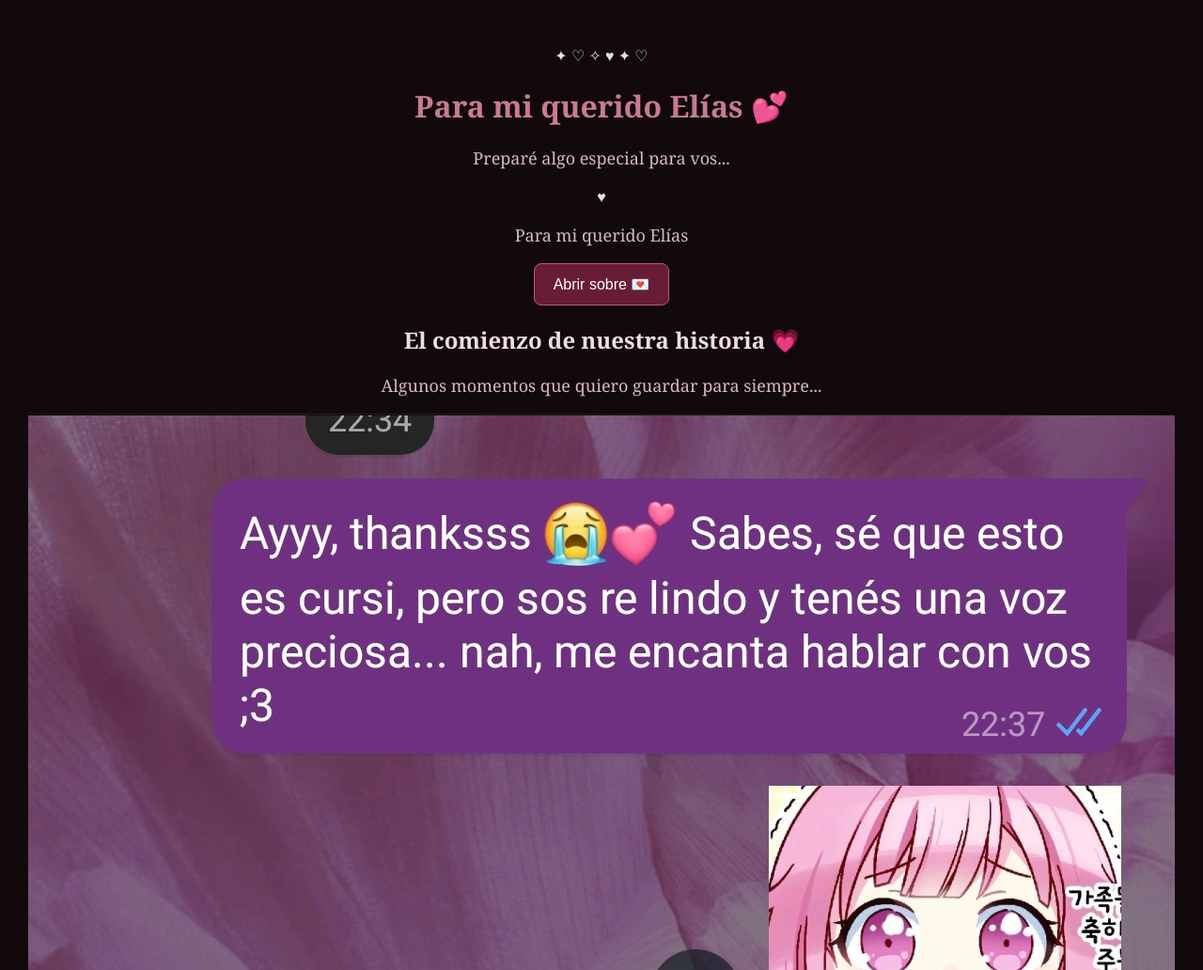
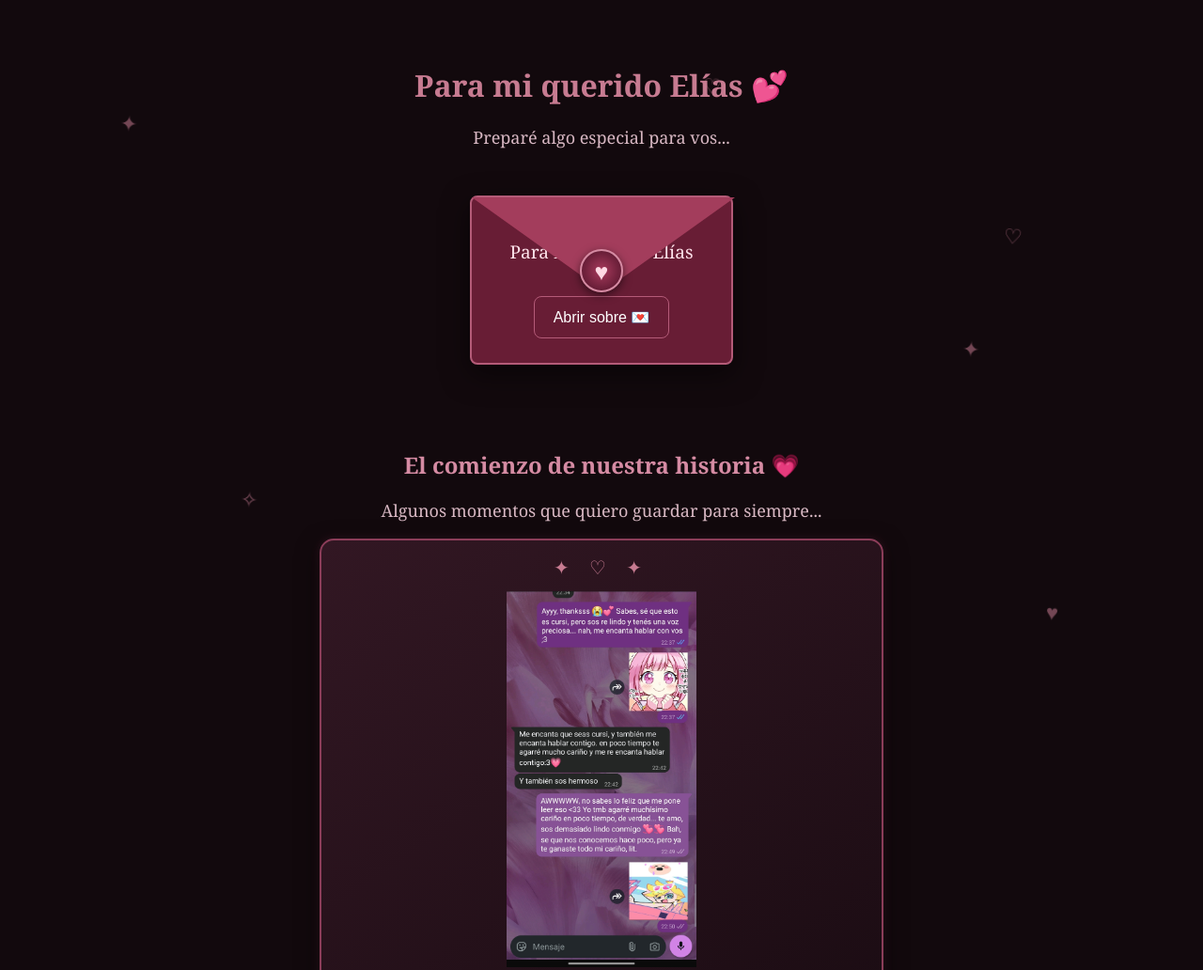
Before and after one commit to amber534/carta-para-elias, a plain HTML site: page index.html in a window 1280 px wide. Shown: the top 1032 px of the page at 94% size. Drawn offline with Linux system fonts and the light colour scheme.

Commit message:
Update styles for carta, galeria, and foto elements
Refactor styles for carta and galeria sections, add new foto styles, and implement animations.

```diff
--- a/style.css
+++ b/style.css
@@ -1,3 +1,4 @@
+
 body {
     background-color: #12090d;
     color: #f2dce3;
@@ -20,6 +21,13 @@ button {
     background-color: #681d35;
     color: white;
     border: 1px solid #b45b78;
+    padding: 12px 20px;
+    border-radius: 8px;
+    font-size: 16px;
+    cursor: pointer;
+}
+
+/* Carta */
 
 #carta {
     background-color: #24131b;
@@ -50,31 +58,78 @@ button {
         opacity: 1;
         transform: translateY(0);
     }
-}padding: 12px 20px;
-    border-radius: 8px;
-    font-size: 16px;
-    cursor: pointer;
-}
-#carta {
-    background-color: #24131b;
-    border: 1px solid #8b3d59;
-    border-radius: 12px;
-    padding: 25px;
-    margin: 30px auto;
-    max-width: 500px;
-    line-height: 1.8;
-    animation: aparecer 1s ease;
 }
 
-#carta h2 {
+/* Galería */
+
+.galeria {
+    max-width: 600px;
+    margin: 50px auto;
+    padding: 20px;
+}
+
+.galeria h2 {
     color: #d58ba3;
 }
 
-.oculta {
-    display: none;
+.fotos {
+    display: flex;
+    flex-direction: column;
+    gap: 25px;
 }
 
-@keyframes aparecer {
+.foto {
+    position: relative;
+    overflow: hidden;
+    background: linear-gradient(145deg, #321723, #1b0c13);
+    border: 2px solid #8b3d59;
+    border-radius: 15px;
+    padding: 15px;
+    box-shadow: 0 8px 25px #00000080,
+                0 0 12px #8b3d5940;
+    transition: transform 0.4s ease,
+                box-shadow 0.4s ease;
+    animation: aparecerFoto 1s ease both;
+}
+
+.foto:hover {
+    transform: translateY(-5px) scale(1.02);
+    box-shadow: 0 12px 30px #000000a0,
+                0 0 18px #b45b78;
+}
+
+.foto::before {
+    content: "✦  ♡  ✦";
+    display: block;
+    color: #c77b91;
+    font-size: 20px;
+    letter-spacing: 8px;
+    margin-bottom: 12px;
+}
+
+.foto::after {
+    content: "🥀";
+    display: block;
+    font-size: 22px;
+    margin-top: 12px;
+}
+
+.foto img {
+    width: 100%;
+    max-width: 320px;
+    max-height: 400px;
+    object-fit: contain;
+    border-radius: 8px;
+    display: block;
+    margin: 0 auto;
+}
+
+.foto p {
+    color: #f2dce3;
+    font-style: italic;
+}
+
+@keyframes aparecerFoto {
     from {
         opacity: 0;
         transform: translateY(20px);
@@ -85,3 +140,166 @@ button {
         transform: translateY(0);
     }
 }
+
+/* Contador */
+
+.contador {
+    background: linear-gradient(145deg, #321723, #1b0c13);
+    border: 2px solid #8b3d59;
+    border-radius: 15px;
+    padding: 25px;
+    max-width: 400px;
+    margin: 40px auto;
+    box-shadow: 0 8px 25px #00000080,
+                0 0 15px #8b3d5940;
+}
+
+.contador h2 {
+    color: #d58ba3;
+}
+
+.contador p {
+    color: #e8c4d0;
+}
+
+#diasJuntos {
+    display: block;
+    color: #e69ab4;
+    font-size: 55px;
+    font-weight: bold;
+    margin: 10px;
+    text-shadow: 0 0 15px #b45b78;
+}
+
+/* Sobre */
+
+.sobre {
+    position: relative;
+    background: #681d35;
+    border: 2px solid #b45b78;
+    border-radius: 8px;
+    width: 280px;
+    max-width: 90%;
+    min-height: 180px;
+    margin: 50px auto;
+    padding: 25px 15px;
+    box-sizing: border-box;
+    box-shadow: 0 10px 30px #00000080;
+    display: flex;
+    flex-direction: column;
+    align-items: center;
+    justify-content: center;
+    gap: 15px;
+    transition: transform 0.8s ease, opacity 0.8s ease;
+}
+
+.sobre p {
+    color: #ffe3eb;
+    font-size: 19px;
+}
+
+.sello {
+    position: absolute;
+    top: 55px;
+    left: 50%;
+    transform: translateX(-50%);
+    width: 42px;
+    height: 42px;
+    border-radius: 50%;
+    background: radial-gradient(circle, #a83b5d, #4b1026);
+    border: 2px solid #d58ba3;
+    color: #ffd9e4;
+    font-size: 25px;
+    display: flex;
+    align-items: center;
+    justify-content: center;
+    z-index: 3;
+    box-shadow: 0 3px 10px #0008;
+}
+
+.solapa {
+    position: absolute;
+    top: 0;
+    left: 0;
+    width: 0;
+    height: 0;
+    border-left: 140px solid transparent;
+    border-right: 140px solid transparent;
+    border-top: 100px solid #a33d5c;
+    transform-origin: top;
+    transition: transform 0.8s ease;
+    z-index: 2;
+}
+
+.sobre.abierto .solapa {
+    transform: rotateX(180deg);
+}
+
+.sobre.abierto .sello {
+    opacity: 0;
+    transition: opacity 0.4s ease;
+}
+
+.sobre.abierto {
+    transform: translateY(-30px) scale(0.9);
+    opacity: 0;
+}
+
+/* Estrellas */
+
+.estrellas {
+    position: fixed;
+    inset: 0;
+    pointer-events: none;
+    overflow: hidden;
+    z-index: -1;
+}
+
+.estrellas span {
+    position: absolute;
+    color: #c77b91;
+    font-size: 22px;
+    animation: flotar 6s ease-in-out infinite;
+}
+
+.estrellas span:nth-child(1) {
+    top: 15%;
+    left: 10%;
+}
+
+.estrellas span:nth-child(2) {
+    top: 30%;
+    right: 15%;
+}
+
+.estrellas span:nth-child(3) {
+    top: 65%;
+    left: 20%;
+}
+
+.estrellas span:nth-child(4) {
+    top: 80%;
+    right: 12%;
+}
+
+.estrellas span:nth-child(5) {
+    top: 45%;
+    left: 80%;
+}
+
+.estrellas span:nth-child(6) {
+    top: 10%;
+    right: 40%;
+}
+
+@keyframes flotar {
+    0%, 100% {
+        transform: translateY(0) rotate(0deg);
+        opacity: 0.4;
+    }
+
+    50% {
+        transform: translateY(-20px) rotate(20deg);
+        opacity: 1;
+    }
+        }
```
Lines whose indentation alone changed are shown as unchanged.
